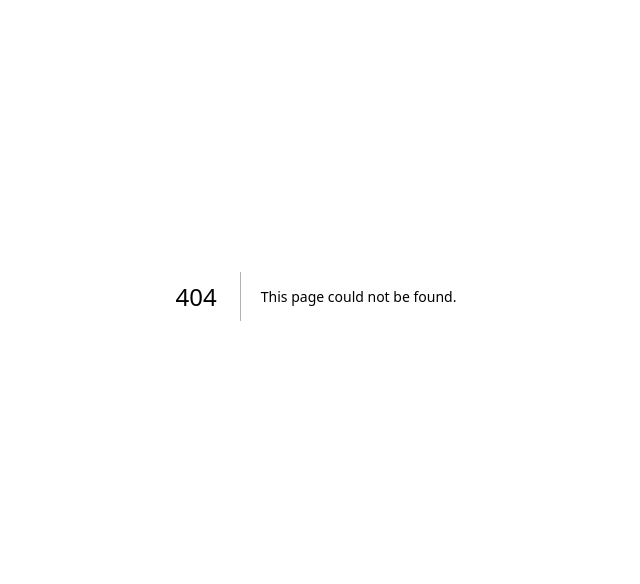
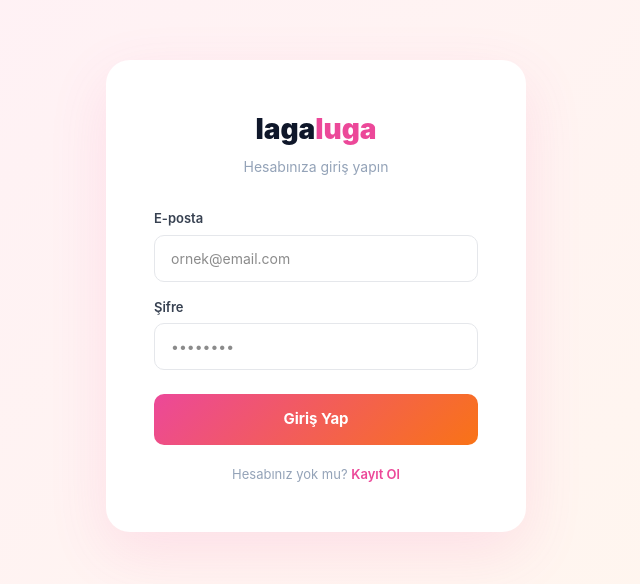
Before and after one commit to turannmhmt-source/lagaluga-frontend, a Next.js app: page /auth in a window 1280 px wide. Before the commit this address had no page. Shown: the part 104-688 px from the top of the page, without its empty margins (324-964 px from the left). Built offline with nearby package versions, Linux system fonts and the light colour scheme; no server answers.

Commit message:
Add auth page and Supabase integration

```diff
--- /dev/null
+++ b/app/auth/page.tsx
@@ -0,0 +1,69 @@
+"use client";
+import { useState } from "react";
+import { createClient } from "@supabase/supabase-js";
+import { useRouter } from "next/navigation";
+
+const supabase = createClient(
+  process.env.NEXT_PUBLIC_SUPABASE_URL!,
+  process.env.NEXT_PUBLIC_SUPABASE_ANON_KEY!
+);
+
+export default function AuthPage() {
+  const [mode, setMode] = useState<"login"|"register">("login");
+  const [email, setEmail] = useState("");
+  const [password, setPassword] = useState("");
+  const [name, setName] = useState("");
+  const [loading, setLoading] = useState(false);
+  const [message, setMessage] = useState("");
+  const router = useRouter();
+
+  async function handleSubmit() {
+    setLoading(true);
+    setMessage("");
+    if (mode === "register") {
+      const { error } = await supabase.auth.signUp({ email, password, options: { data: { full_name: name } } });
+      if (error) setMessage(error.message);
+      else setMessage("✅ Aktivasyon maili gönderildi! E-postanızı kontrol edin.");
+    } else {
+      const { error } = await supabase.auth.signInWithPassword({ email, password });
+      if (error) setMessage(error.message);
+      else router.push("/dashboard");
+    }
+    setLoading(false);
+  }
+
+  return (
+    <div style={{minHeight:"100vh",background:"linear-gradient(135deg,#FFF0F7,#FFF7ED)",display:"flex",alignItems:"center",justifyContent:"center",fontFamily:"'Inter',sans-serif"}}>
+      <div style={{background:"#fff",borderRadius:"24px",padding:"48px",width:"420px",boxShadow:"0 20px 60px rgba(236,72,153,0.12)"}}>
+        <div style={{textAlign:"center",marginBottom:"32px"}}>
+          <div style={{fontSize:"28px",fontWeight:900,color:"#0F172A"}}>laga<span style={{color:"#EC4899"}}>luga</span></div>
+          <div style={{fontSize:"14px",color:"#94A3B8",marginTop:"6px"}}>{mode==="login"?"Hesabınıza giriş yapın":"Ücretsiz hesap oluşturun"}</div>
+        </div>
+        {mode==="register"&&(
+          <div style={{marginBottom:"16px"}}>
+            <label style={{fontSize:"13px",fontWeight:600,color:"#374151",display:"block",marginBottom:"6px"}}>Ad Soyad</label>
+            <input value={name} onChange={e=>setName(e.target.value)} placeholder="Adınız Soyadınız" style={{width:"100%",padding:"12px 16px",borderRadius:"10px",border:"1.5px solid #E5E7EB",fontSize:"14px",outline:"none"}} />
+          </div>
+        )}
+        <div style={{marginBottom:"16px"}}>
+          <label style={{fontSize:"13px",fontWeight:600,color:"#374151",display:"block",marginBottom:"6px"}}>E-posta</label>
+          <input type="email" value={email} onChange={e=>setEmail(e.target.value)} placeholder="ornek@email.com" style={{width:"100%",padding:"12px 16px",borderRadius:"10px",border:"1.5px solid #E5E7EB",fontSize:"14px",outline:"none"}} />
+        </div>
+        <div style={{marginBottom:"24px"}}>
+          <label style={{fontSize:"13px",fontWeight:600,color:"#374151",display:"block",marginBottom:"6px"}}>Şifre</label>
+          <input type="password" value={password} onChange={e=>setPassword(e.target.value)} placeholder="••••••••" style={{width:"100%",padding:"12px 16px",borderRadius:"10px",border:"1.5px solid #E5E7EB",fontSize:"14px",outline:"none"}} />
+        </div>
+        {message&&<div style={{padding:"12px",borderRadius:"10px",background:message.includes("✅")?"#F0FDF4":"#FFF1F2",color:message.includes("✅")?"#16A34A":"#E11D48",fontSize:"13px",marginBottom:"16px"}}>{message}</div>}
+        <button onClick={handleSubmit} disabled={loading} style={{width:"100%",padding:"14px",borderRadius:"10px",background:"linear-gradient(135deg,#EC4899,#F97316)",color:"#fff",fontSize:"15px",fontWeight:700,border:"none",cursor:"pointer"}}>
+          {loading?"Yükleniyor...":(mode==="login"?"Giriş Yap":"Hesap Oluştur")}
+        </button>
+        <div style={{textAlign:"center",marginTop:"20px",fontSize:"13px",color:"#94A3B8"}}>
+          {mode==="login"?"Hesabınız yok mu? ":"Zaten hesabınız var mı? "}
+          <span onClick={()=>setMode(mode==="login"?"register":"login")} style={{color:"#EC4899",fontWeight:600,cursor:"pointer"}}>
+            {mode==="login"?"Kayıt Ol":"Giriş Yap"}
+          </span>
+        </div>
+      </div>
+    </div>
+  );
+}
--- a/package.json
+++ b/package.json
@@ -9,6 +9,7 @@
     "lint": "eslint"
   },
   "dependencies": {
+    "@supabase/supabase-js": "^2.108.1",
     "axios": "^1.17.0",
     "next": "16.2.9",
     "react": "19.2.4",
```
Also changed, not shown: 2 other files (tests, documents, lock files or other folders).
